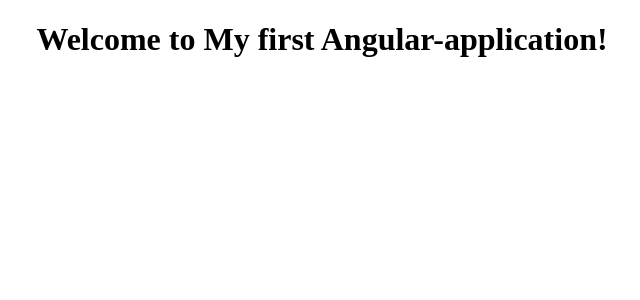
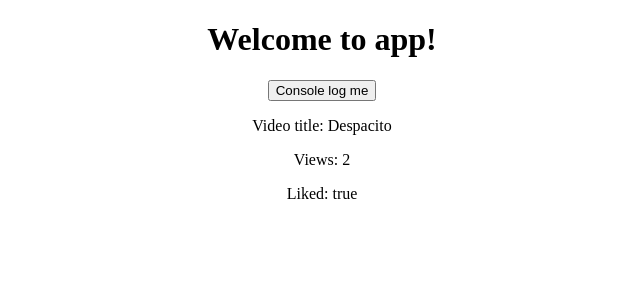
Before and after one commit to ESteinman/angular.js, an Angular app: page / in a window 1280 px wide. Shown: the top 300 px of the page, without its empty margins (318-958 px from the left). Built offline with nearby package versions, Linux system fonts and the light colour scheme.

Commit message:
Add Console log me-button, video.title.views.liked

```diff
--- a/src/app/app.component.html
+++ b/src/app/app.component.html
@@ -3,3 +3,9 @@
   <h1>
     Welcome to {{ title }}!
   </h1>
+
+  <button (click)="handleClick()">Console log me</button>
+
+  <p>Video title: {{video.title}}</p>
+  <p>Views: {{video.views}}</p>
+  <p>Liked: {{video.liked}}</p>
--- a/src/app/app.component.ts
+++ b/src/app/app.component.ts
@@ -6,5 +6,14 @@ import { Component } from '@angular/core';
   styleUrls: ['./app.component.css']
 })
 export class AppComponent {
-  title = 'My first Angular-application';
+  title = 'app';
+  video = {
+    title: 'Despacito',
+     views: 2,
+     liked: true
+  }
+
+  handleClick(){
+    console.log("Someone clicked the 'Like' button on the template :-)")
+  }
 }
--- /dev/null
+++ b/src/app/comment/comment.component.html
@@ -0,0 +1,3 @@
+<p>
+  comment works!
+</p>
--- /dev/null
+++ b/src/app/comment/comment.component.ts
@@ -0,0 +1,15 @@
+import { Component, OnInit } from '@angular/core';
+
+@Component({
+  selector: 'app-comment',
+  templateUrl: './comment.component.html',
+  styleUrls: ['./comment.component.css']
+})
+export class CommentComponent implements OnInit {
+
+  constructor() { }
+
+  ngOnInit() {
+  }
+
+}
```
Also changed, not shown: src/app/app.module.ts (+7 -2 lines), src/app/comment/comment.component.css (added), 1 other file (tests, documents, lock files or other folders).
